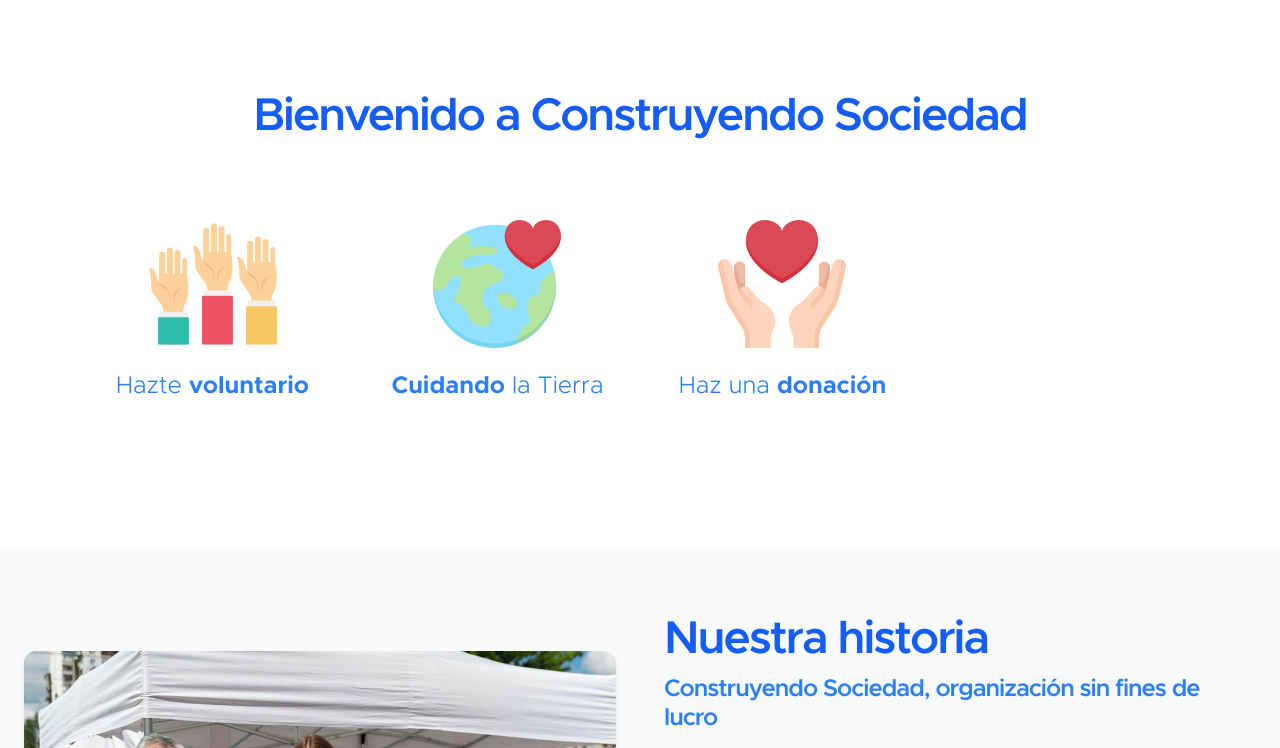
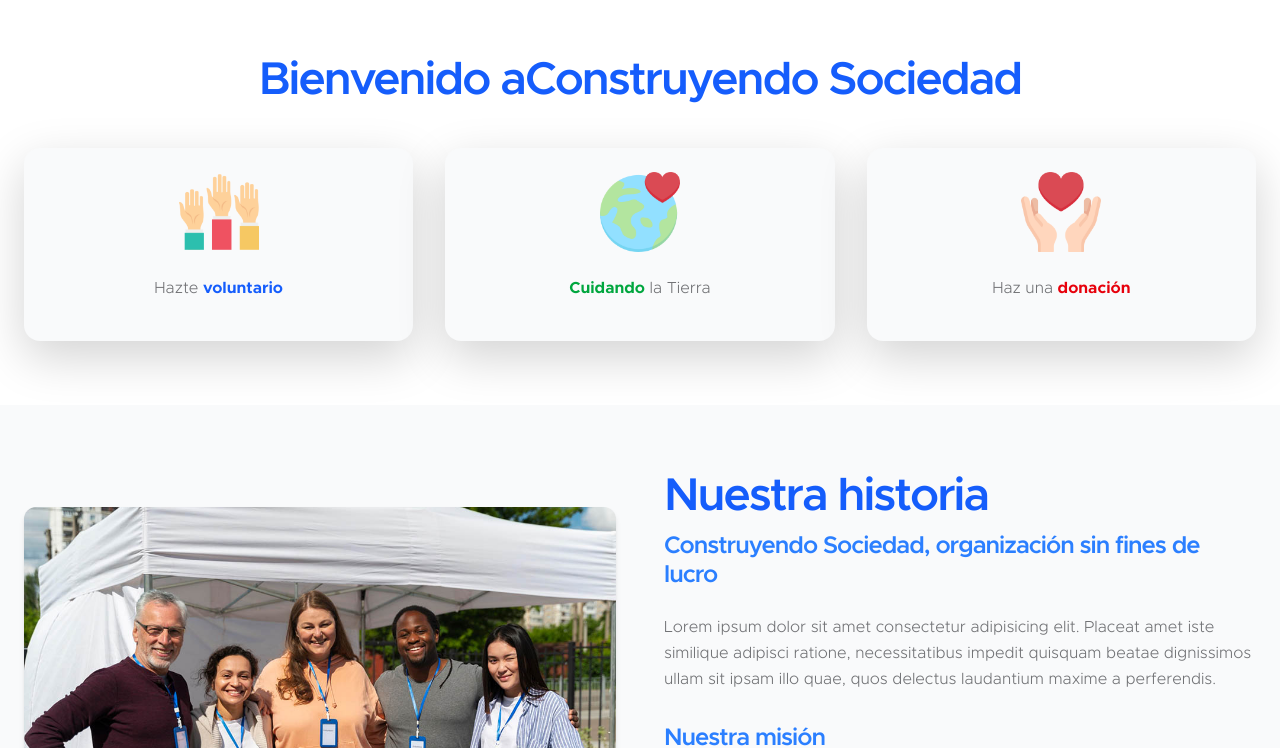
Before and after one commit to whoaomi59/ConstruyendoSociedad, a React (Vite) app in the folder front/: page / in a window 1280 px wide. Shown: the part 836-1584 px from the top of the page. Built offline with nearby package versions, Linux system fonts and the light colour scheme; no server answers.

Commit message:
nuevos cambios

```diff
--- a/front/src/pages/Home/section.jsx
+++ b/front/src/pages/Home/section.jsx
@@ -5,65 +5,59 @@ export default function Section() {
   const [OpenModal, setOpenModal] = useState(false);
 
   return (
-    <section class="section-padding">
-      <div class="container">
-        <div class="row">
-          <div class="col-lg-10 col-12 text-center mx-auto">
-            <h2 class="mb-5">Bienvenido a Construyendo Sociedad</h2>
-          </div>
+    <section className="py-16 bg-white" id="inicio">
+      <div className="max-w-7xl mx-auto px-4 sm:px-6 lg:px-8 text-center">
+        <h2 className="text-3xl font-bold text-gray-800 mb-12">
+          Bienvenido a
+          <span className="text-blue-600">Construyendo Sociedad</span>
+        </h2>
 
-          <div class="col-lg-3 col-md-6 col-12 mb-4 mb-lg-0">
-            <div class="featured-block d-flex justify-content-center align-items-center">
-              <a href="donate.html" class="d-block">
+        <div className="grid grid-cols-1 sm:grid-cols-2 md:grid-cols-3 gap-8 mt-10">
+          <div className="bg-gray-50 rounded-2xl shadow-lg transform transition duration-300 hover:scale-105 hover:shadow-xl p-6 cursor-pointer">
+            <a href="#section_4" className="flex flex-col items-center">
               <img
                 src="images/icons/hands.png"
-                  class="featured-block-image img-fluid"
-                  alt=""
+                alt="Voluntariado"
+                className="w-20 h-20 mb-4"
               />
-
-                <p class="featured-block-text">
-                  Hazte <strong>voluntario</strong>
+              <p className="text-gray-700 text-lg font-medium">
+                Hazte <strong className="text-blue-600">voluntario</strong>
               </p>
             </a>
           </div>
-          </div>
 
-          <div class="col-lg-3 col-md-6 col-12 mb-4 mb-lg-0 mb-md-4">
-            <div class="featured-block d-flex justify-content-center align-items-center">
-              <a href="donate.html" class="d-block">
+          <div className="bg-gray-50 rounded-2xl shadow-lg transform transition duration-300 hover:scale-105 hover:shadow-xl p-6 cursor-pointer">
+            <a href="#section_3" className="flex flex-col items-center">
               <img
                 src="images/icons/heart.png"
-                  class="featured-block-image img-fluid"
-                  alt=""
+                alt="Cuidando la Tierra"
+                className="w-20 h-20 mb-4"
               />
-
-                <p class="featured-block-text">
-                  <strong>Cuidando</strong> la Tierra
+              <p className="text-gray-700 text-lg font-medium text-center">
+                <strong className="text-green-600">Cuidando</strong> la Tierra
               </p>
             </a>
           </div>
-          </div>
-          <div class="col-lg-3 col-md-6 col-12 mb-4 mb-lg-0 mb-md-4">
-            <div class="featured-block d-flex justify-content-center align-items-center">
+
+          <div className="bg-gray-50 rounded-2xl shadow-lg transform transition duration-300 hover:scale-105 hover:shadow-xl p-6 cursor-pointer">
             <button
-                onClick={() => setOpenModal((prev) => !prev)}
-                class="d-block"
+              onClick={() => setOpenModal(true)}
+              className="flex flex-col items-center w-full focus:outline-none"
             >
               <img
                 src="images/icons/receive.png"
-                  class="featured-block-image img-fluid"
-                  alt=""
+                alt="Donar"
+                className="w-20 h-20 mb-4"
               />
-
-                <p class="featured-block-text">
-                  Haz una <strong>donación</strong>
+              <p className="text-gray-700 text-lg font-medium">
+                Haz una <strong className="text-red-600">donación</strong>
               </p>
             </button>
           </div>
         </div>
+      </div>
+
       <Donar OpenModal={OpenModal} setOpenModal={setOpenModal} />
-        </div>
-      </div>
     </section>
   );
 }
```
Lines whose indentation alone changed are shown as unchanged.
